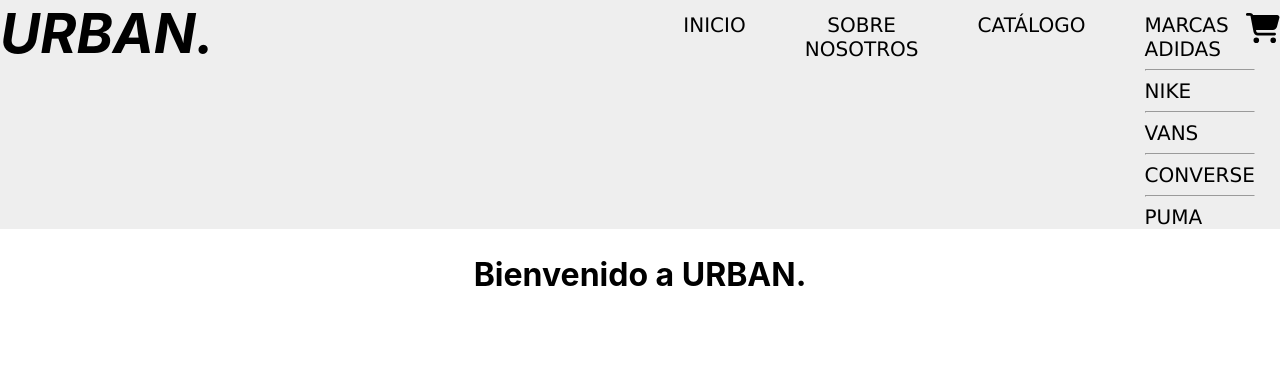
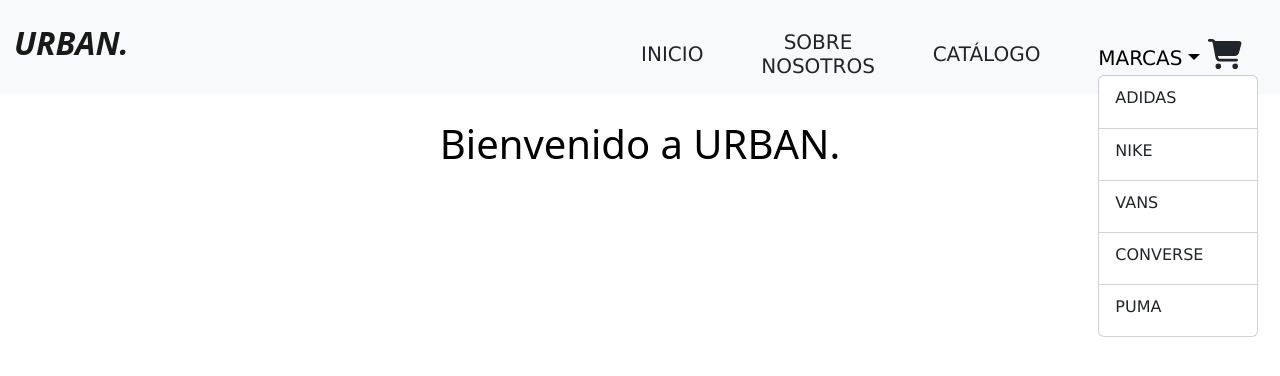
Before and after one commit to sofiavasconi/EntregaFinal-VASCONI, a React (Create React App) app: page / in a window 1280 px wide. Both pictures are taken after a click on the button "MARCAS". Shown: the top 376 px of the page. Built offline with nearby package versions, Linux system fonts and the light colour scheme.

Commit message:
primera entrega

```diff
--- a/src/App.css
+++ b/src/App.css
@@ -1,12 +1,6 @@
-.navbar {
-  display: flex;
-  flex-direction: row;
-  background-color: #eeeeee;
-}
-
 .urbanTitulo {
   list-style: none;
-  font-size: 55px;
+  font-size: 750px;
   text-decoration: none;
   color: #000000;
 }
@@ -15,7 +9,7 @@
   display: flex;
   flex-direction: row;
   margin-top: 2%;
-  margin-left: 70%;
+  margin-left: 60%;
   width: 100%;
 }
 
@@ -30,8 +24,9 @@
 
 .iconCarrito {
   font-size: 30px;
-  margin-left: 45%;
+  margin-left: 5%;
   margin-top: 1%;
+  margin-right: 3%;
   cursor: pointer;
 }
 
--- a/src/components/NavBar.js
+++ b/src/components/NavBar.js
@@ -7,23 +7,26 @@ import NavDropdown from 'react-bootstrap/NavDropdown';
 function NavBarPagina () {
     return (
        <div>
-            <Navbar bg="light" expand="lg" sticky="top" class="border-bottom border-dark">
-                <Container className="navbar">
-                    <Navbar.Brand className='urbanTitulo' href="#home"><i><b>URBAN.</b></i></Navbar.Brand>
-                    <Navbar.Collapse className="justify-content-end flex-grow-1 pe-3 menu">
-                        <Nav.Link href="#home" className='linkMenu'>INICIO</Nav.Link>
-                        <Nav.Link href="#link" className='linkMenu'>SOBRE NOSOTROS</Nav.Link>
-                        <Nav.Link href="#link" className='linkMenu'>CATÁLOGO</Nav.Link>
+            <Navbar bg="light" expand="lg" sticky="top" class="px-3">
+                <Container>
+                    <Navbar.Brand className='urbanTitulo' href="#home"><h2><i><b>URBAN.</b></i></h2></Navbar.Brand>
+                    <Navbar.Toggle aria-controls="basic-navbar-nav" />
+                    <Navbar.Collapse id="basic-navbar-nav" className="justify-content-end flex-grow-1 pe-3 menu">
+
+                        <Nav.Link href="#home" className='linkMenu'><h5>INICIO</h5></Nav.Link>
+                        <Nav.Link href="#link" className='linkMenu'><h5>SOBRE NOSOTROS</h5></Nav.Link>
+                        <Nav.Link href="#link" className='linkMenu'><h5>CATÁLOGO</h5></Nav.Link>
+
                         <NavDropdown title="MARCAS" id="basic-nav-dropdown">
-                            <NavDropdown.Item href="#action/3.1" className='linkSubmenu'>ADIDAS</NavDropdown.Item>
+                            <NavDropdown.Item href="#action/3.1" className='linkSubmenu'><h6>ADIDAS</h6></NavDropdown.Item>
                             <NavDropdown.Divider />
-                            <NavDropdown.Item href="#action/3.2" className='linkSubmenu'>NIKE</NavDropdown.Item>
+                            <NavDropdown.Item href="#action/3.2" className='linkSubmenu'><h6>NIKE</h6></NavDropdown.Item>
                             <NavDropdown.Divider />
-                            <NavDropdown.Item href="#action/3.3" className='linkSubmenu'>VANS</NavDropdown.Item>
+                            <NavDropdown.Item href="#action/3.3" className='linkSubmenu'><h6>VANS</h6></NavDropdown.Item>
                             <NavDropdown.Divider />
-                            <NavDropdown.Item href="#action/3.4" className='linkSubmenu'>CONVERSE</NavDropdown.Item>
+                            <NavDropdown.Item href="#action/3.4" className='linkSubmenu'><h6>CONVERSE</h6></NavDropdown.Item>
                             <NavDropdown.Divider />
-                            <NavDropdown.Item href="#action/3.4" className='linkSubmenu'>PUMA</NavDropdown.Item>
+                            <NavDropdown.Item href="#action/3.4" className='linkSubmenu'><h6>PUMA</h6></NavDropdown.Item>
                         </NavDropdown>
                     </Navbar.Collapse>
                 </Container>
--- a/src/index.js
+++ b/src/index.js
@@ -3,6 +3,7 @@ import ReactDOM from 'react-dom/client';
 import './index.css';
 import App from './App';
 import reportWebVitals from './reportWebVitals';
+import 'bootstrap/dist/css/bootstrap.min.css';
 
 const root = ReactDOM.createRoot(document.getElementById('root'));
 root.render(
```
